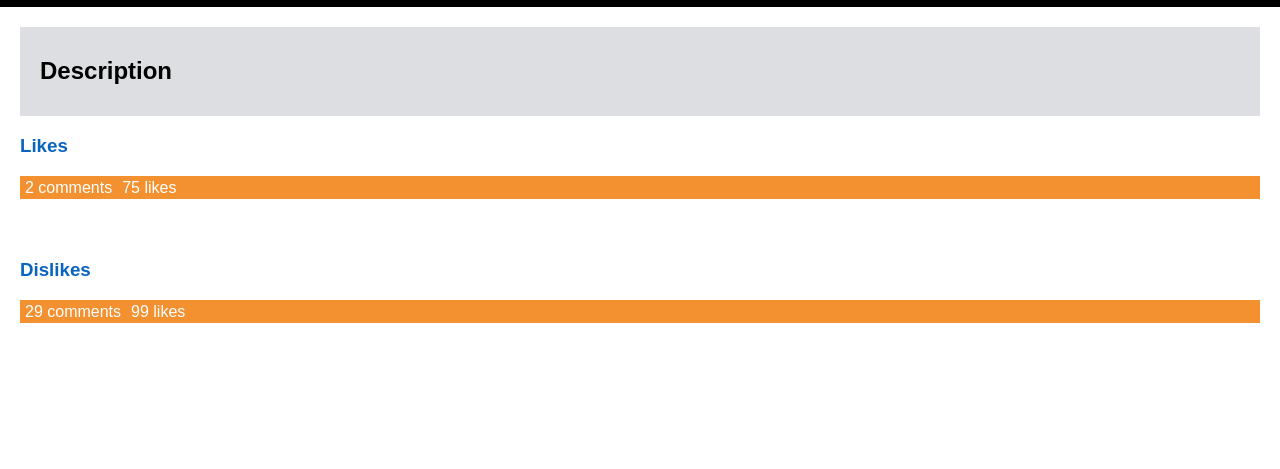
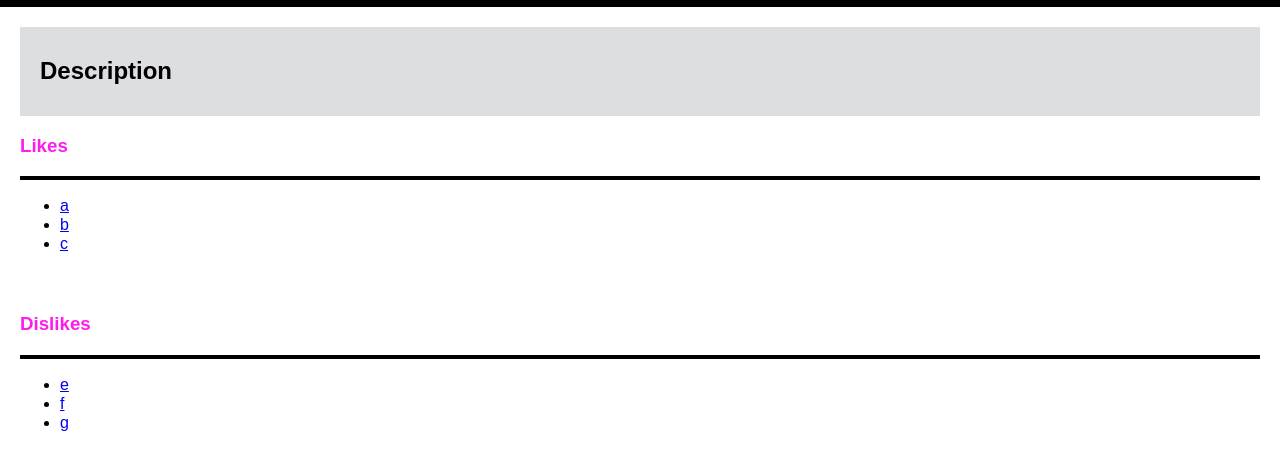
Before and after one commit to techbyivan/DOM-Project, a plain HTML site: page index2.html in a window 1280 px wide. Shown: the part 51-520 px from the top of the page. Drawn offline with Linux system fonts and the light colour scheme.

Commit message:
Created layout

```diff
--- a/index2.html
+++ b/index2.html
@@ -59,13 +59,13 @@
 
       .post-headline {
         text-decoration: none;
-        color: #0964c0;
+        color: #ff1bec;
       }
 
       .post-footer {
         display: flex;
         padding: 2px 5px;
-        background-color: #f39131;
+        background-color: #000000;
       }
 
       .post-footer > div {
@@ -79,19 +79,21 @@
     <script>
       // Build website
       var dummyText =
-        "";
+        // "asdfasdfasdfasdfasdfasdf";
+
       buildPage();
 
       function buildPage() {
         var root = document.getElementById("root");
         root.appendChild(buildHeader());
         root.appendChild(buildContent());
+
+
       }
 
       function buildHeader() {
         var header = document.createElement("header");
         header.appendChild(buildLogo());
-        header.appendChild(buildNav());
         return header;
       }
 
@@ -104,7 +106,22 @@
       function buildNav() {
         var unorderedList = document.createElement("ul");
 
-        ["", "", ""].forEach(item => {
+        ["a", "b", "c"].forEach(item => {
+          var li = document.createElement("li");
+          var link = document.createElement("a");
+          link.setAttribute("href", "#");
+          link.textContent = item;
+          li.appendChild(link);
+          unorderedList.appendChild(li);
+        });
+
+        return unorderedList;
+      }
+
+      function buildNav2() {
+        var unorderedList = document.createElement("ul");
+
+        ["e", "f", "g"].forEach(item => {
           var li = document.createElement("li");
           var link = document.createElement("a");
           link.setAttribute("href", "#");
@@ -120,7 +137,9 @@
         var content = document.createElement("main");
         content.appendChild(buildCta());
         var post1 = buildPost("Likes");
+        post1.appendChild(buildNav())
         var post2 = buildPost("Dislikes");
+        post2.appendChild(buildNav2())
         content.appendChild(post1);
         content.appendChild(post2);
         return content;
@@ -165,11 +184,11 @@
         footer.setAttribute("class", "post-footer");
 
         var comments = document.createElement("div");
-        comments.textContent = `${getRandomNumber()} comments`;
+        comments.textContent = ``;
         footer.appendChild(comments);
 
         var likes = document.createElement("div");
-        likes.textContent = `${getRandomNumber()} likes`;
+        likes.textContent = ``;
         footer.appendChild(likes);
         return footer;
       }
```
